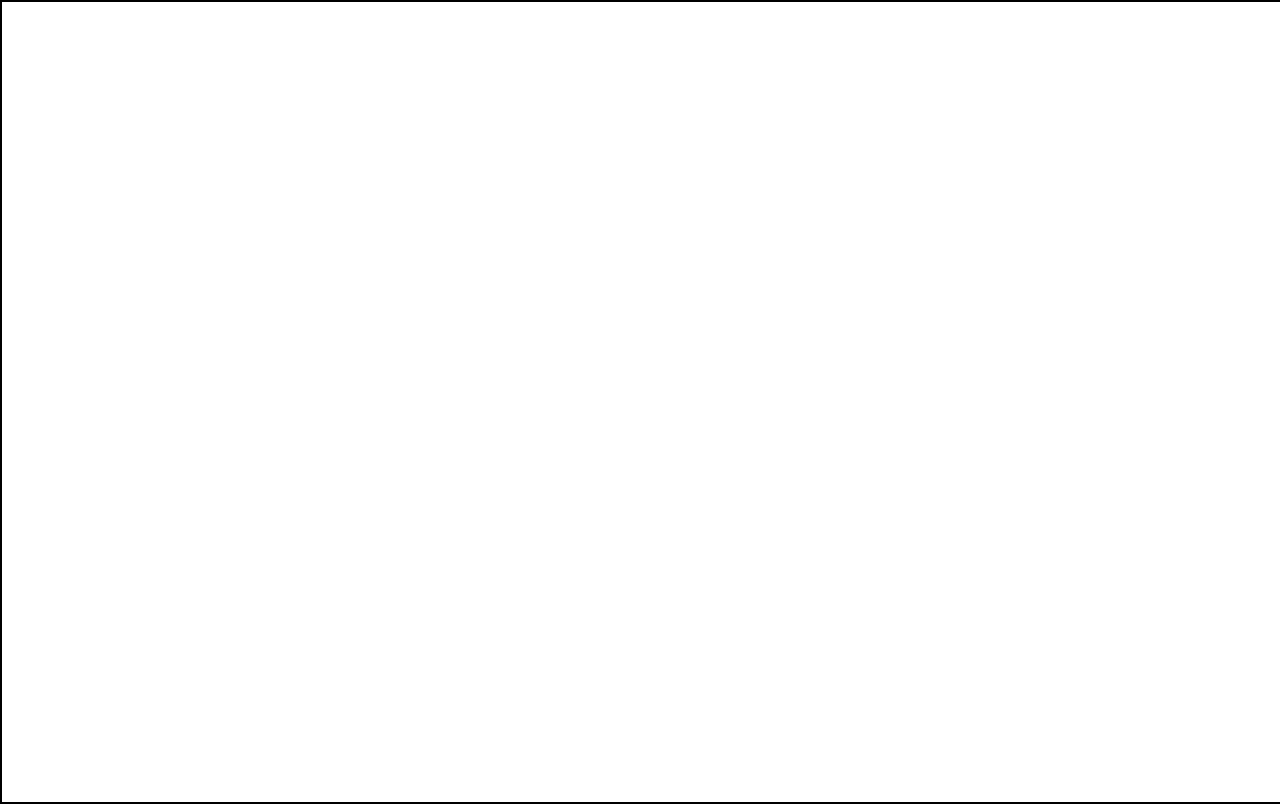
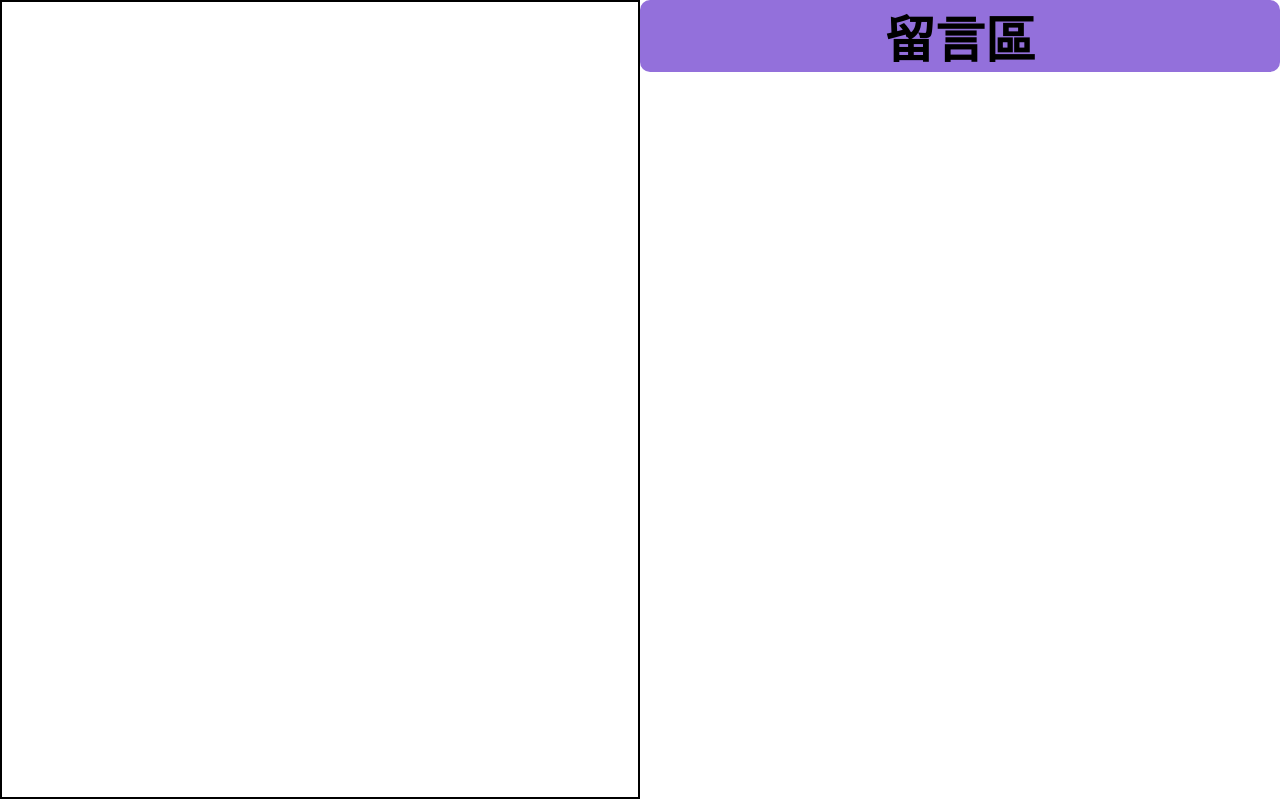
Before and after one commit to flyhighhigh/webprojects, a plain HTML site: page draw/index.html in a window 1280 px wide. Drawn offline with Linux system fonts and the light colour scheme.

Commit message:
預留留言區空間

```diff
--- a/draw/canvas.css
+++ b/draw/canvas.css
@@ -1,7 +1,23 @@
 body{
-    margin: 0px;
-    /*邊緣位置*/
+    box-sizing: border-box;
+    margin: 0px;/*外距*/
+    height: 100%;
+    width: 100%;
+
+}
+.half{
+    box-sizing: border-box;
+    float: left;
+    height: 100%;
+    width: 50%;
 }
 #canvas{
     border: black 2px solid;
 }
+#title{
+    font-size: 50px;
+    text-align: center;
+    margin: 0%;
+    background-color: mediumpurple;
+    border-radius: 10px;
+}
--- a/draw/canvas.js
+++ b/draw/canvas.js
@@ -1,22 +1,25 @@
-const canvas=document.getElementById("canvas");
-const ctx=canvas.getContext("2d");
+var canvas,ctx;
 var painting=false;
 
 window.addEventListener('load',buildpaper);
 
 function buildpaper(){
+    canvas=document.getElementById("canvas");
+    ctx=canvas.getContext("2d");
+
     canvas.height=window.innerHeight;
-    canvas.width=window.innerWidth;
+    canvas.width=window.innerWidth/2;
     ctx.lineWidth=10;
     ctx.lineCap='round';
 
-    canvas.addEventListener('mousedown',start);
-    canvas.addEventListener('mouseup',finish);
-    canvas.addEventListener('mousemove',draw);
+    window.addEventListener('mousedown',start);
+    window.addEventListener('mouseup',finish);
+    window.addEventListener('mousemove',draw);
 }
 
 function draw(e){
-    if(!painting)return;
+    if(!painting)
+        return;
 
     ctx.lineTo(e.clientX,e.clientY);
     ctx.stroke();
@@ -26,6 +29,7 @@ function draw(e){
 
 function finish(){
     painting=false;
+    ctx.beginPath();
 }
 
 function start(e){
--- a/draw/index.html
+++ b/draw/index.html
@@ -2,13 +2,16 @@
 <html lang="en">
 <head>
     <meta charset="UTF-8">
-    <meta http-equiv="X-UA-Compatible" content="IE=edge">
     <meta name="viewport" content="width=device-width, initial-scale=1.0">
     <title>draw something!</title>
     <link rel="stylesheet" href="canvas.css">
+    <script src="canvas.js"></script>
 </head>
 <body>
-    <canvas id="canvas"></canvas>
-    <script src="canvas.js"></script>
+    <canvas class="half" id="canvas"></canvas>
+    <div class="half">
+        <h1 id="title">留言區</h1>
+    </div>
+    <!--input type="button" value="change color" name="colorset"-->
 </body>
 </html>
```
